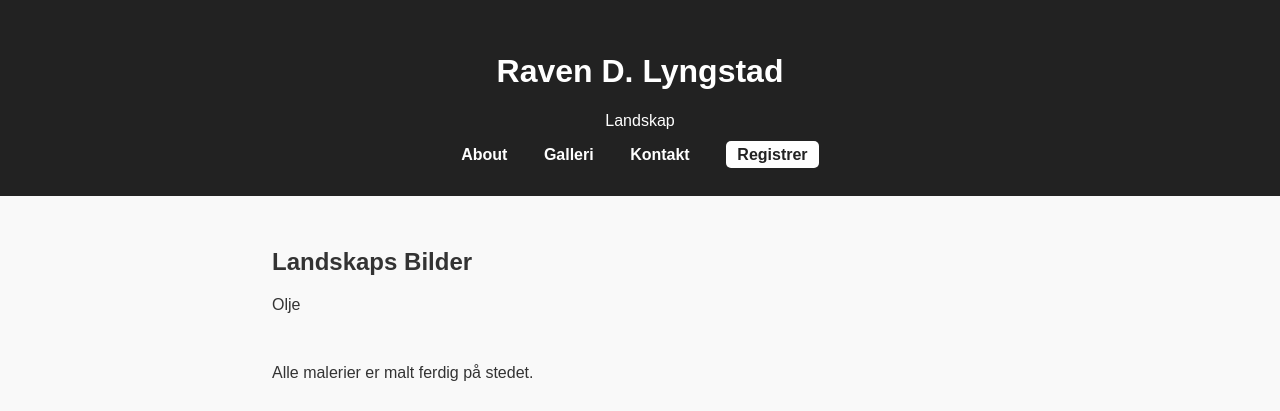
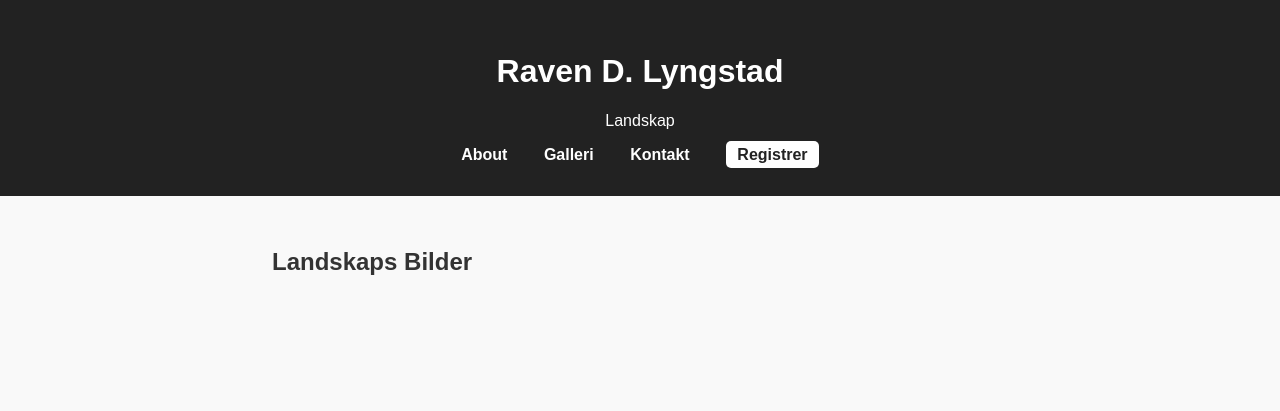
Before and after one commit to dLyngstad/ravendlyngstad, a plain HTML site: page index.html in a window 1280 px wide. Shown: the top 411 px of the page. Drawn offline with Linux system fonts and the light colour scheme.

Commit message:
Update index.html

```diff
--- a/index.html
+++ b/index.html
@@ -190,8 +190,8 @@
 
   <section id="about">
     <h2>Landskaps Bilder</h2>
-    <p>Olje</p><br>
-    <p>Alle malerier er malt ferdig på stedet.</p>
+    <p></p><br>
+    <p></p>
   </section>
 
   <section id="gallery">
```
